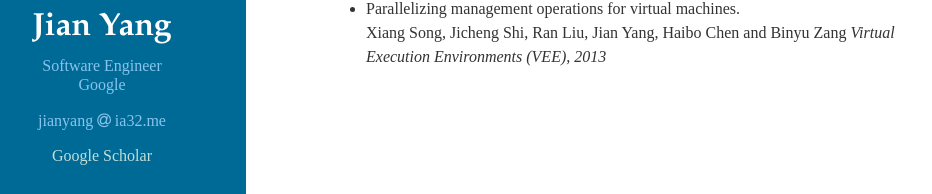
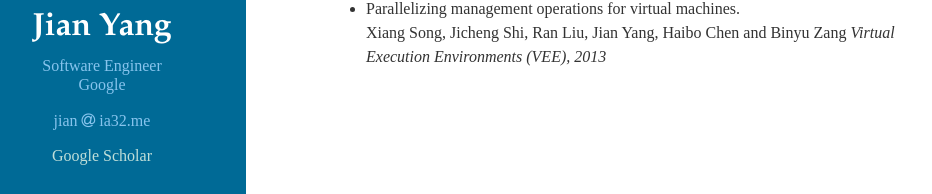
Before and after one commit to sheepx86/ia32.me, a Jekyll site: the page built from index.html, in a window 1280 px wide and 1378 px high. Shown: the part 1181-1375 px from the top of the window, without its empty margins (42-974 px from the left). Built offline with Jekyll 4.4.1, drawn with Linux system fonts in a browser that asks for light colours; nearby versions of some CDN libraries; some web fonts are replaced; the list of posts is cut into pages by our own code.

Commit message:
Update sidebar.html

```diff
--- a/_includes/sidebar.html
+++ b/_includes/sidebar.html
@@ -9,7 +9,7 @@
       </h1>
       <p>Software Engineer<br>
       Google</p>
-      <p>jianyang <i class="fa fa-at"></i> ia32.me<br>
+      <p>jian <i class="fa fa-at"></i> ia32.me<br>
       <p><a href=https://scholar.google.com/citations?user=t5kARZ0AAAAJ&hl=en>Google Scholar</a><br>
 
 
```
